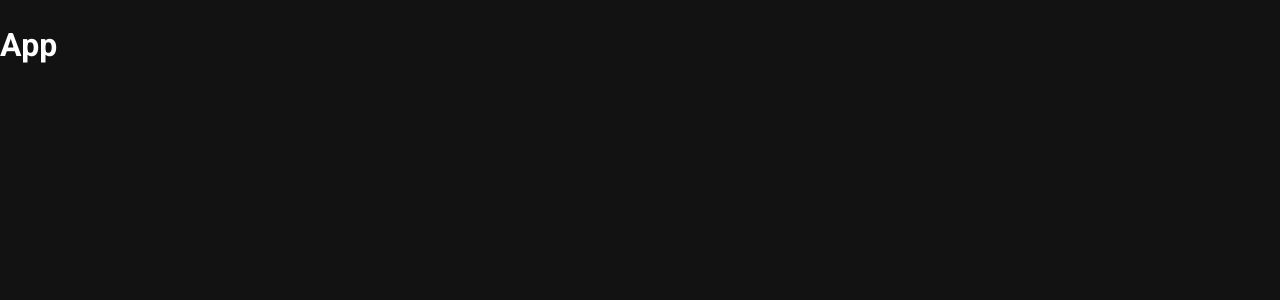
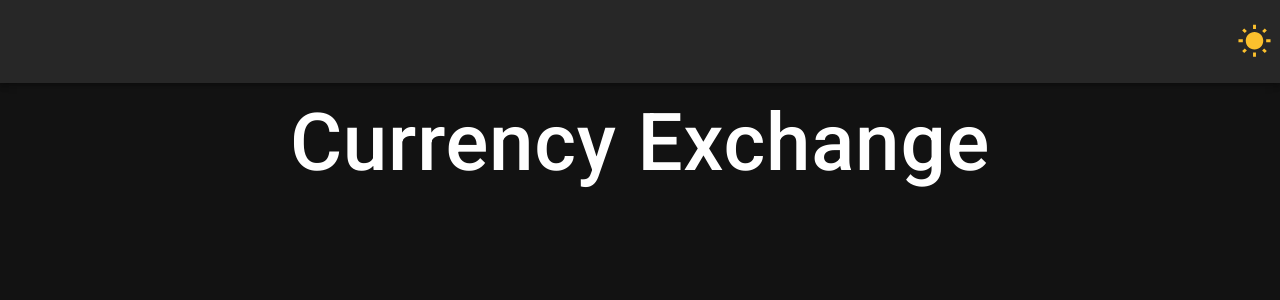
Before and after one commit to Code-with-Henil/week-4-contextapi-qbixmex, a React (Vite) app: page / in a window 1280 px wide. Shown: the top 300 px of the page. Built offline with nearby package versions, Linux system fonts and the light colour scheme.

Commit message:
theme-provider

```diff
--- a/package.json
+++ b/package.json
@@ -1,7 +1,7 @@
 {
   "name": "context-api",
   "private": true,
-  "version": "0.1.0",
+  "version": "0.2.0",
   "type": "module",
   "scripts": {
     "dev": "vite",
--- a/src/App.tsx
+++ b/src/App.tsx
@@ -1,7 +1,28 @@
+import React from 'react';
+import { Box, Container, CssBaseline, ThemeProvider, Typography } from '@mui/material';
+import { ThemeContext } from './contexts/ThemeContext';
+import darkTheme from './themes/dark.theme';
+import lightTheme from './themes/light.theme';
+import Navbar from './components/Navbar';
+
 const App = () => {
+
+  const { theme } = React.useContext(ThemeContext);
+
   return (
-    <h1>App</h1>
+    <ThemeProvider theme={ theme === 'dark' ? darkTheme : lightTheme }>
+      <CssBaseline />
+      <Navbar />
+      <Container>
+        <Box sx={{ textAlign: 'center' }}>
+          <Typography component="h1" fontWeight="500" fontSize="5rem">
+            Currency Exchange
+          </Typography>
+        </Box>
+      </Container>
+    </ThemeProvider>
   );
+
 };
 
 export default App;
--- /dev/null
+++ b/src/components/Navbar.tsx
@@ -0,0 +1,29 @@
+import React from 'react';
+import { AppBar, Box, IconButton } from '@mui/material';
+import DarkModeIcon from '@mui/icons-material/DarkMode';
+import WbSunnyIcon from '@mui/icons-material/WbSunny';
+import { blue, yellow } from '@mui/material/colors';
+import { ThemeContext } from '../contexts/ThemeContext';
+
+const Navbar = () => {
+
+  const { theme, setTheme } = React.useContext(ThemeContext);
+
+  return (
+    <AppBar position="static">
+      <Box sx={{ display: 'flex', justifyContent: 'flex-end', my: 2 }}>
+        {theme === 'dark' ? (
+          <IconButton onClick={() => setTheme('light')}>
+            <WbSunnyIcon sx={{ color: yellow[700] }} fontSize="large" />
+          </IconButton>) : (
+          <IconButton onClick={() => setTheme('dark')}>
+            <DarkModeIcon sx={{ color: blue[50] }} fontSize="large" />
+          </IconButton>
+        )}
+      </Box>
+    </AppBar>
+  );
+
+};
+
+export default Navbar;
--- /dev/null
+++ b/src/contexts/ThemeContext.tsx
@@ -0,0 +1,25 @@
+import React, { Dispatch, FC, ReactNode } from "react";
+
+type ThemeContextType = {
+  theme: string;
+  setTheme: Dispatch<string>;
+};
+
+const ThemeProvider = React.createContext<ThemeContextType>({} as ThemeContextType);
+
+const CustomThemeContext: FC<{ children: ReactNode }> = ({ children }) => {
+
+  const [ theme, setTheme ] = React.useState('dark');
+
+  return (
+    <ThemeProvider.Provider value={{ theme, setTheme }}>
+      {children}
+    </ThemeProvider.Provider>
+  )
+
+};
+
+export {
+  ThemeProvider as ThemeContext,
+  CustomThemeContext,
+};
--- a/src/main.tsx
+++ b/src/main.tsx
@@ -1,10 +1,9 @@
 import React from 'react';
 import ReactDOM from 'react-dom/client';
+
 import App from './App.tsx';
+import { CustomThemeContext } from './contexts/ThemeContext.tsx';
 import './index.css';
-
-import { darkTheme } from './themes/dark.ts';
-import { CssBaseline, ThemeProvider } from '@mui/material';
 
 import '@fontsource/roboto/300.css';
 import '@fontsource/roboto/400.css';
@@ -13,9 +12,8 @@ import '@fontsource/roboto/700.css';
 
 ReactDOM.createRoot(document.getElementById('root')!).render(
   <React.StrictMode>
-    <ThemeProvider theme={darkTheme}>
-      <CssBaseline />
+    <CustomThemeContext>
       <App />
-    </ThemeProvider>
+    </CustomThemeContext>
   </React.StrictMode>,
 );
--- a/src/themes/light.ts
+++ b/src/themes/dark.theme.ts
@@ -1,9 +1,9 @@
 import { createTheme } from "@mui/material";
 import { amber, blue, green, purple, red } from "@mui/material/colors";
 
-export const lightTheme = createTheme({
+const darkTheme = createTheme({
   palette: {
-    mode: 'light',
+    mode: 'dark',
     primary: {
       main: blue[500],
     },
@@ -21,3 +21,5 @@ export const lightTheme = createTheme({
     },
   },
 });
+
+export default darkTheme;
--- a/src/themes/dark.ts
+++ b/src/themes/light.theme.ts
@@ -1,9 +1,9 @@
 import { createTheme } from "@mui/material";
 import { amber, blue, green, purple, red } from "@mui/material/colors";
 
-export const darkTheme = createTheme({
+const lightTheme = createTheme({
   palette: {
-    mode: 'dark',
+    mode: 'light',
     primary: {
       main: blue[500],
     },
@@ -21,3 +21,5 @@ export const darkTheme = createTheme({
     },
   },
 });
+
+export default lightTheme;
```
Also changed, not shown: .eslintrc.cjs, 1 other file (tests, documents, lock files or other folders).
